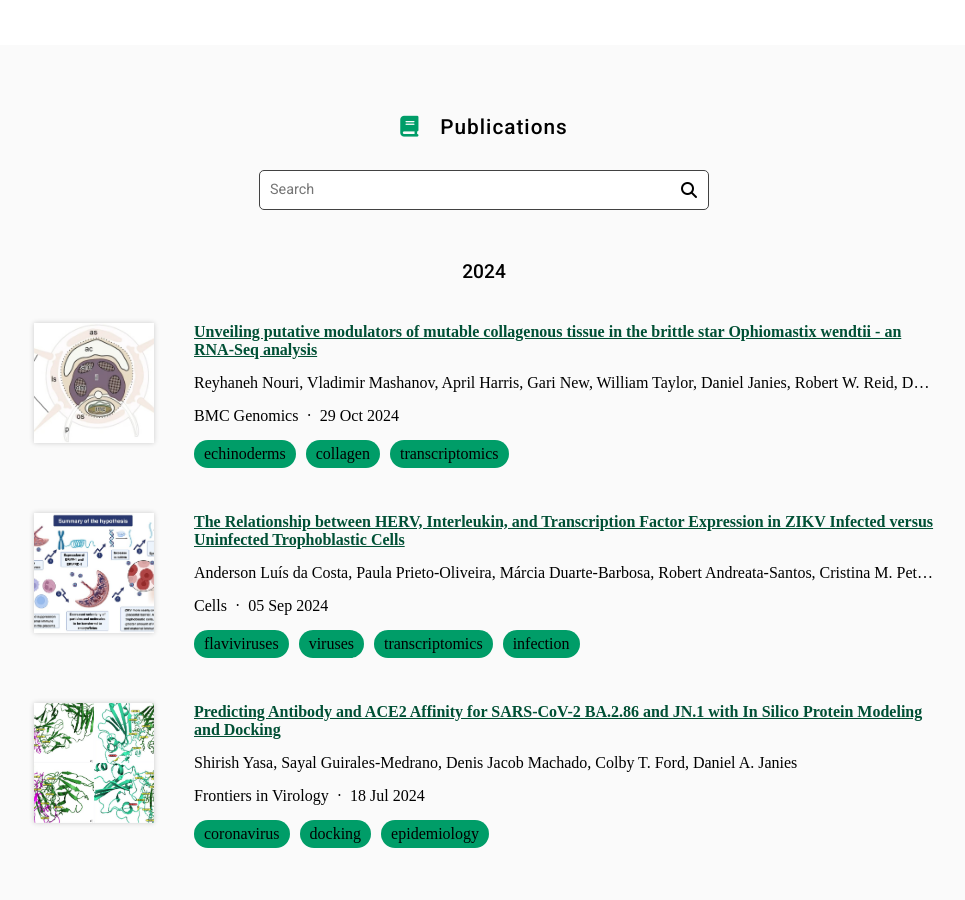
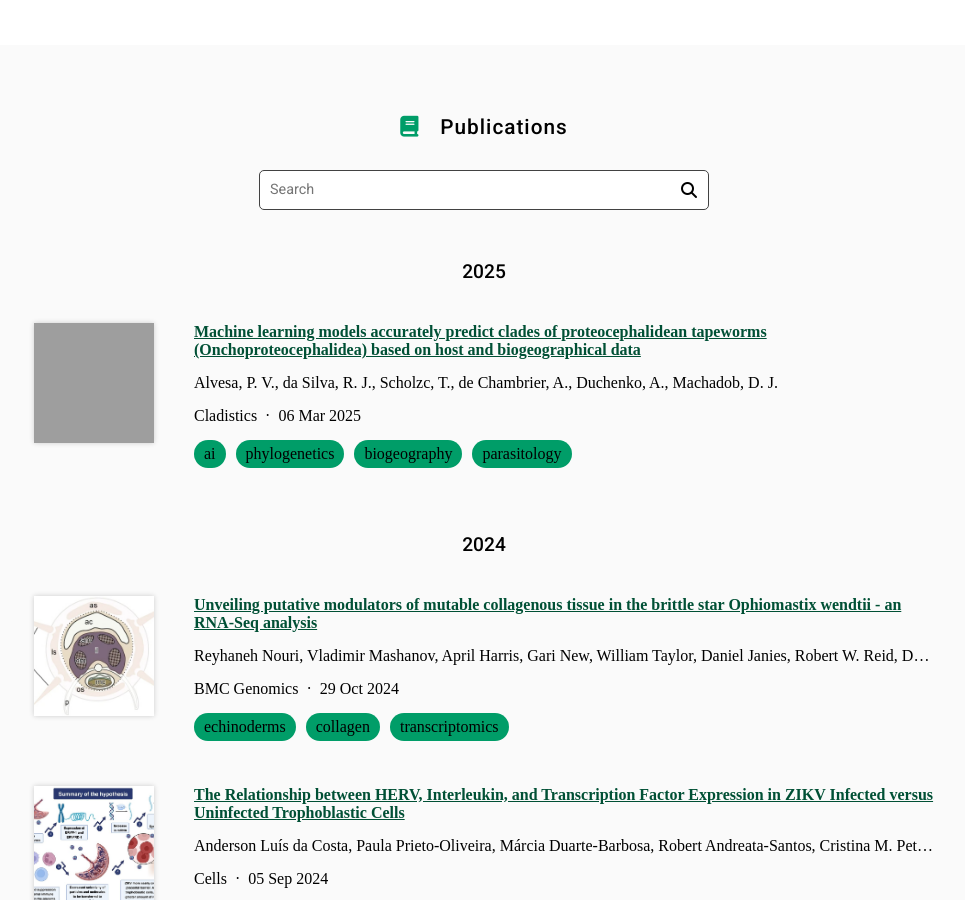
Before and after one commit to machadodj/machadodj.github.io, a Jekyll site: the page built from research/index.md, in a window 1280 px wide and 900 px high, scrolled down 640 px. Shown: the whole window, without its empty margins (156-1121 px from the left). Built offline with Jekyll 4.4.1, drawn with Linux system fonts in a browser that asks for light colours; nearby versions of some CDN libraries; some web fonts are replaced; grey boxes are pictures that could not be loaded.

Commit message:
Added new paper on ML and parasites

```diff
--- a/_data/citations.yaml
+++ b/_data/citations.yaml
@@ -1,6 +1,26 @@
 # DO NOT EDIT, GENERATED AUTOMATICALLY FROM SOURCES.YAML (AND ELSEWHERE)
 # See https://github.com/greenelab/lab-website-template/wiki/Citations
 
+- id: doi:10.1111/cla.12610
+  title: Machine learning models accurately predict clades of proteocephalidean tapeworms
+    (Onchoproteocephalidea) based on host and biogeographical data
+  authors:
+  - Alvesa, P. V.
+  - da Silva, R. J.
+  - Scholzc, T.
+  - de Chambrier, A.
+  - Duchenko, A.
+  - Machadob, D. J.
+  publisher: Cladistics
+  date: '2025-03-06'
+  link: https://doi.org/g9btw6
+  image: images/20250206_cla12610fig2m.jpg
+  tags:
+  - ai
+  - phylogenetics
+  - biogeography
+  - parasitology
+  _cache: a6e12c9d538254ee05795d84c8e9d34d00cb252620b8cb10b1f7509104312bfb
 - id: doi:10.1186/s12864-024-10926-7
   title: Unveiling putative modulators of mutable collagenous tissue in the brittle
     star Ophiomastix wendtii - an RNA-Seq analysis
--- a/_data/sources.yaml
+++ b/_data/sources.yaml
@@ -1,3 +1,26 @@
+##
+# 2025
+##
+
+# 2025: ML
+- id: doi:10.1111/cla.12610
+  title: Machine learning models accurately predict clades of proteocephalidean tapeworms (Onchoproteocephalidea) based on host and biogeographical data
+  publisher: Cladistics
+  date: "2025-03-06"
+  image: images/20250206_cla12610fig2m.jpg
+  tags:
+    - ai
+    - phylogenetics
+    - biogeography
+    - parasitology
+  authors:
+  - Alvesa, P. V.
+  - da Silva, R. J.
+  - Scholzc, T.
+  - de Chambrier, A.
+  - Duchenko, A.
+  - Machadob, D. J.
+
 ##
 # 2024
 ##
```
